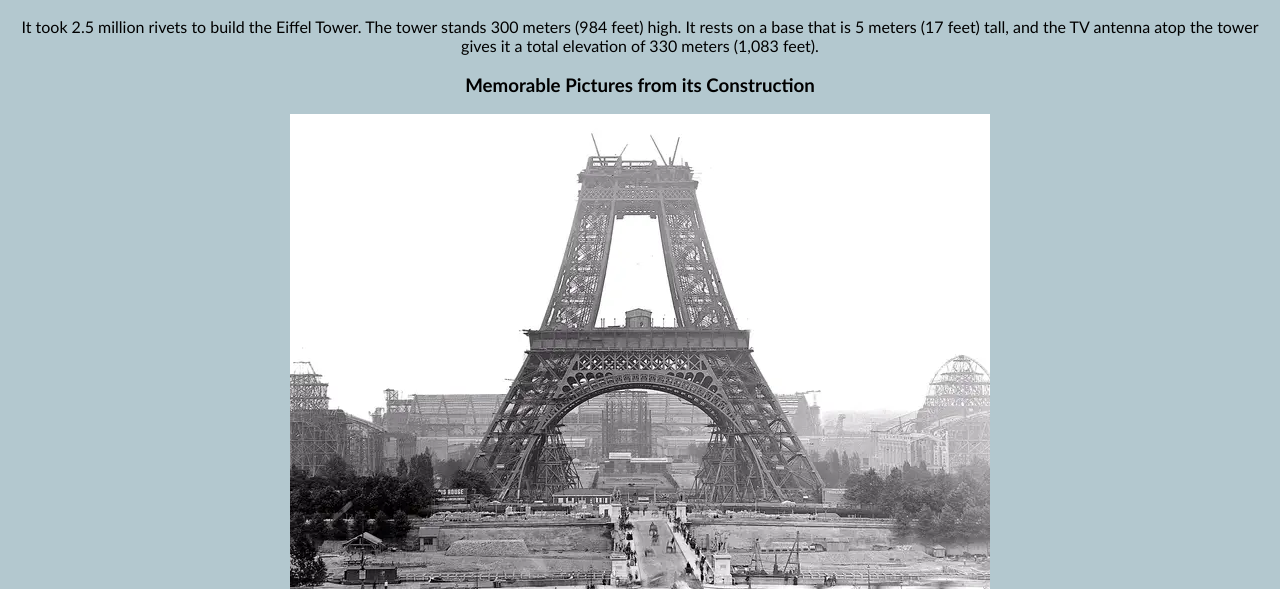
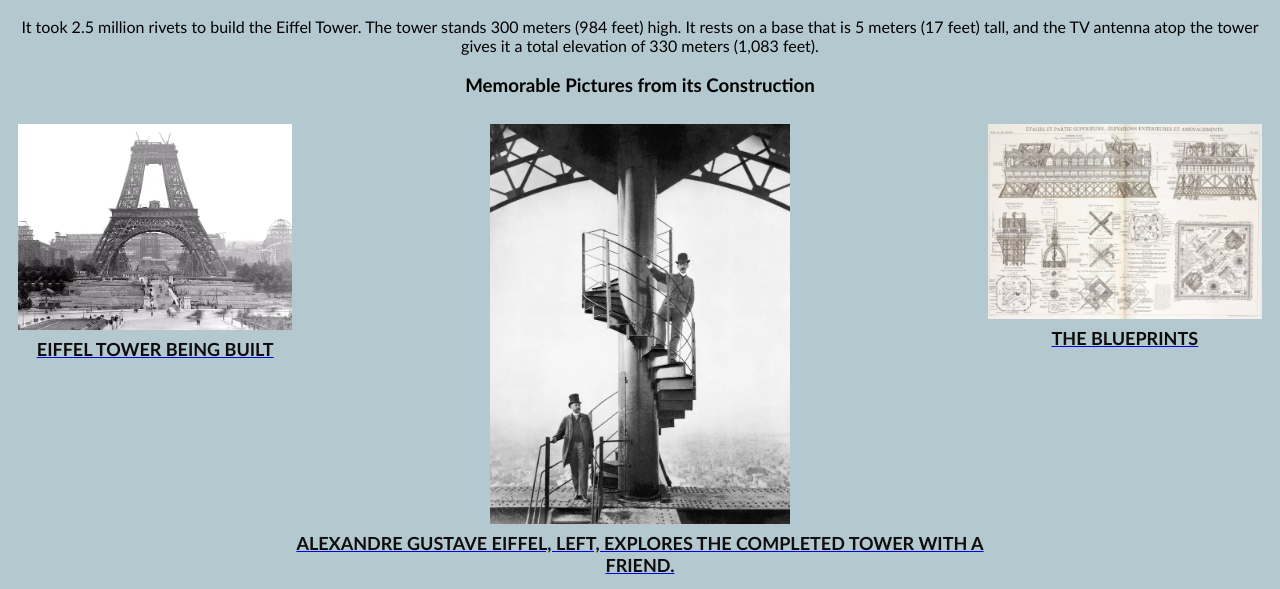
Before and after one commit to Dani1157/Paris-Landmarks, a plain HTML site: page eiffelTower.html in a window 1280 px wide. Shown: the part 211-800 px from the top of the page. Drawn offline with Linux system fonts and the light colour scheme.

Commit message:
"style: Improve image styling in the images section."

```diff
--- a/assets/css/eiffel.css
+++ b/assets/css/eiffel.css
@@ -47,3 +47,26 @@ body {
     background-color: #0c0c0c;
     margin: 5px;
 }
+
+
+.images {
+    display: flex;
+    justify-content: space-between;
+    padding: 10px;
+}
+
+.img-with-heading h1,
+.img-with-heading h2,
+.img-with-heading h3 {
+    font-family: 'Gill Sans', 'Gill Sans MT', Calibri, 'Trebuchet MS', sans-serif;
+    font-size: 18px;
+    color: #0e0c0c;
+    margin-top: 5px;
+    text-transform: uppercase;
+}
+
+.images img {
+    width: 100%;
+    height: auto;
+    max-width: 300px;
+}
```
